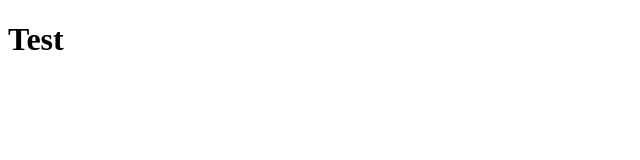
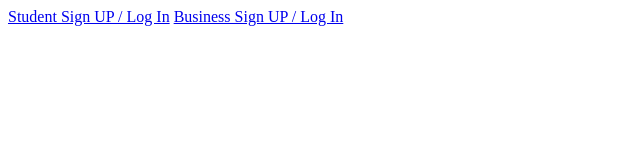
Before and after one commit to techy3000/Applictaion-Development-project, a plain HTML site: page index.html in a window 1280 px wide. Shown: the whole page, without its empty margins (0-640 px from the left). Drawn offline with Linux system fonts and the light colour scheme.

Commit message:
Doing Student pages
Doing Student pages

```diff
--- a/index.html
+++ b/index.html
@@ -5,6 +5,7 @@
         <meta charset="UTF-8">
     </head>
     <body>
-        <h1>Test</h1>
+        <a href="student/index.html">Student Sign UP / Log In</a>
+        <a href="business/index.html">Business Sign UP / Log In</a>
     </body>
 </html>
```
Also changed, not shown: student/map.html (added, +4 -0 lines), business/index.html (added), student/index.html (added).
